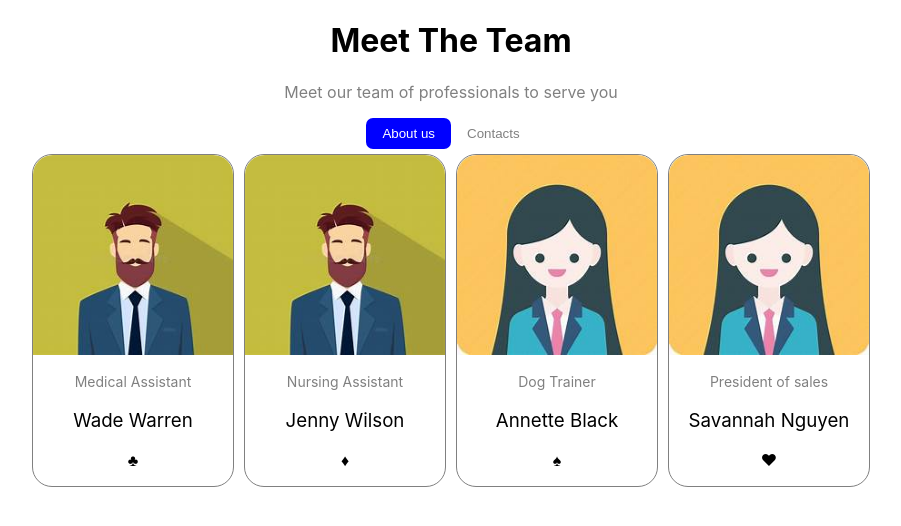
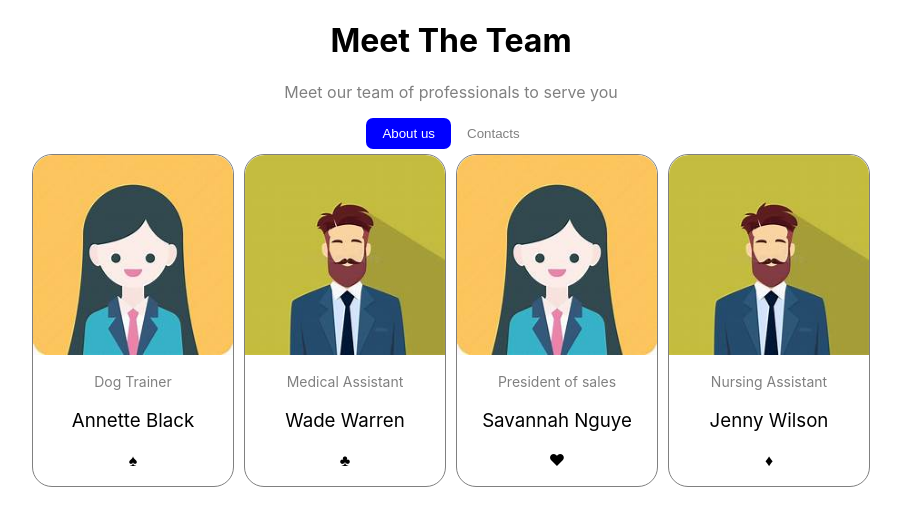
Before and after one commit to B-Jayree/Tta_React_Intro, a React (Create React App) app in the folder my-first-app/: page / in a window 1280 px wide. Shown: the top 526 px of the page, without its empty margins (189-1090 px from the left). Built offline with nearby package versions, Linux system fonts and the light colour scheme.

Commit message:
End of  Week 9

```diff
--- a/my-first-app/src/App.css
+++ b/my-first-app/src/App.css
@@ -57,3 +57,16 @@
 
 
         }
+        @media screen and (max-width: 600px){
+              .main-container{
+                flex-direction: column;
+                justify-content: center;
+                align-items: center;
+              }
+              .member-container{
+                width: 80%;
+              }
+               .member-container img{
+                width: 100%;
+              }
+        }
--- a/my-first-app/src/App.js
+++ b/my-first-app/src/App.js
@@ -4,12 +4,41 @@ import './App.css';
 // import ClassComp from "./components/ClassComp";
 import Heading from "./components/Heading";
 import Teams from "./components/Teams";
+import maleMember  from "./assets/male.jfif";
+import femaleMember  from "./assets/female.jfif";
+
 
 function App() {
+  const memberList = [
+    {
+      image: femaleMember,
+      name : "Annette Black",
+      title: "Dog Trainer",
+      symbol: "♠"
+    },
+    {
+      image: maleMember,
+      name : "Wade Warren",
+      title: "Medical Assistant",
+      symbol: "♣"
+    },
+    {
+      image: femaleMember,
+      name : "Savannah Nguye",
+      title: "President of sales",
+      symbol: "♥"
+    },
+    {
+      image: maleMember,
+      name : "Jenny Wilson",
+      title: "Nursing Assistant",
+      symbol: "♦"
+    }
+  ]
   return (
     <div className="App">
       <Heading/>
-      <Teams/>
+      <Teams members={memberList}/>
 
         {/* <Functional/>
         <ClassComp/> */}
--- a/my-first-app/src/components/Teams.jsx
+++ b/my-first-app/src/components/Teams.jsx
@@ -1,34 +1,20 @@
 import React from 'react'
-import maleMember  from "../assets/male.jfif";
-import femaleMember  from "../assets/female.jfif";
 
-export default function Teams() {
+
+export default function Teams({ members}) {
+    console.log(members)
   return (
     <div className="main-container">
-        <div className="member-container">
-            <img src={maleMember} alt="Male worker" height="200" width="200" />
-                <p className="member-title">Medical Assistant</p>
-                <h3>Wade Warren</h3>
-                <p>&clubs;</p>
-        </div>
-        <div class="member-container">
-                <img src={maleMember} alt="Male worker" height="200" width="200" />
-                <p class="member-title">Nursing Assistant</p>
-                <h3>Jenny Wilson</h3>
-                <p>&diams;</p>
-            </div>
-             <div class="member-container">
-                <img src={femaleMember} alt="Female worker" height="200" width="200" />
-                <p class="member-title">Dog Trainer</p>
-                <h3>Annette Black</h3>
-                <p>&spades;</p>
-            </div>
-             <div class="member-container">
-                 <img src={femaleMember} alt="Female worker" height="200" width="200" />
-                <p class="member-title">President of sales</p>
-                <h3>Savannah Nguyen</h3>
-                <p>&hearts;</p>
-            </div>
+        {members.map((member, index) => (
+            <div className="member-container" key={index}>
+                <img src={member.image} alt={member.name} height="200" width="200" />
+                 <p className="member-title">{member.title}</p>
+                <h3>{member.name}</h3>
+                <p>{member.symbol}</p>
+                </div>
+
+        ) )}
+
     </div>
   )
 }
```
